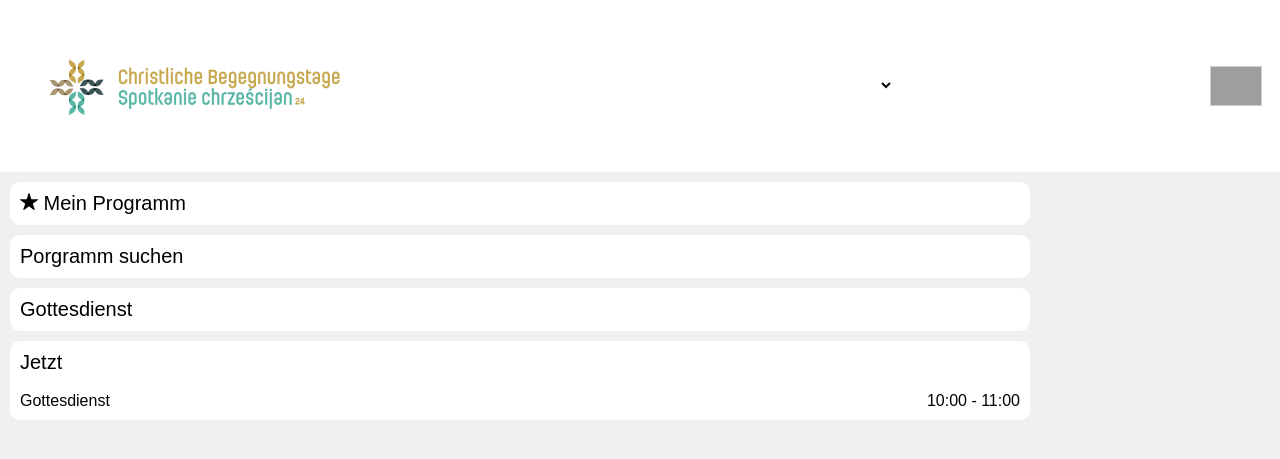
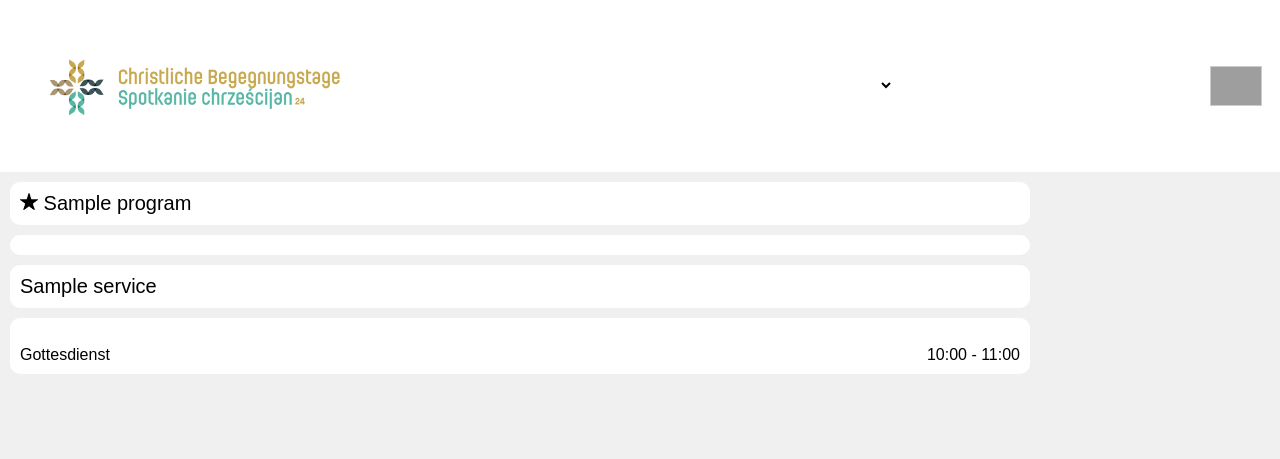
Before and after one commit to PirminHndlg/CBT2024, a Flask app: template templates/index.html in a window 1280 px wide. Shown: the top 459 px of the page. Run offline with Flask 3, Linux system fonts and the light colour scheme; the template is opened without the code that fills it: most values are stand-ins (such as "Sample title", 1, 10 or a date in 2020); grey boxes are pictures that could not be loaded.

Commit message:
translation json added

```diff
--- a/templates/index.html
+++ b/templates/index.html
@@ -2,21 +2,21 @@
 
 {% block content %}
 <div class="container">
-    <a href="{{url_for('my_programm', lang=lang)}}" class="container-headline"><img style="width: 18px" src="/static/img/stern_filled.png"> Mein Programm</a>
+    <a href="{{url_for('my_programm', lang=lang)}}" class="container-headline"><img style="width: 18px" src="/static/img/stern_filled.png"> {{translate["my_program"][lang]}}</a>
 
 </div>
 
 <div class="container">
-    <a href="{{url_for('programm', lang=lang)}}" class="container-headline">Porgramm suchen</a>
+    <a href="{{url_for('programm', lang=lang)}}" class="container-headline">{{translate["search"][lang]}}</a>
 </div>
 
 <div class="container">
-    <a href="{{url_for('gottesdienst', lang=lang)}}" class="container-headline">Gottesdienst</a>
+    <a href="{{url_for('gottesdienst', lang=lang)}}" class="container-headline">{{translate["service"][lang]}}</a>
 </div>
 
 <a href="/now" class="a-link">
     <div class="container">
-        <p class="container-headline">Jetzt</p><br>
+        <p class="container-headline">{{translate["now"][lang]}}</p><br>
 
         <div class="container-inline">
             <p class="container-inline-headline">Gottesdienst</p>
--- a/templates/programm.html
+++ b/templates/programm.html
@@ -10,7 +10,7 @@
 
     <div class="container-inline" style="margin: 0 10% 0 10%">
         <input class="search-button" type="image" src="/static/img/filter_icon.png">
-        <input class="search-bar" style="width: 70%" type="text" id="filter" placeholder="Suchen...">
+        <input class="search-bar" style="width: 70%" type="text" id="filter" placeholder="{{translate['search'][lang]}}">
         <input class="search-button" type="image" src="/static/img/search_icon.png">
     </div>
 
```
